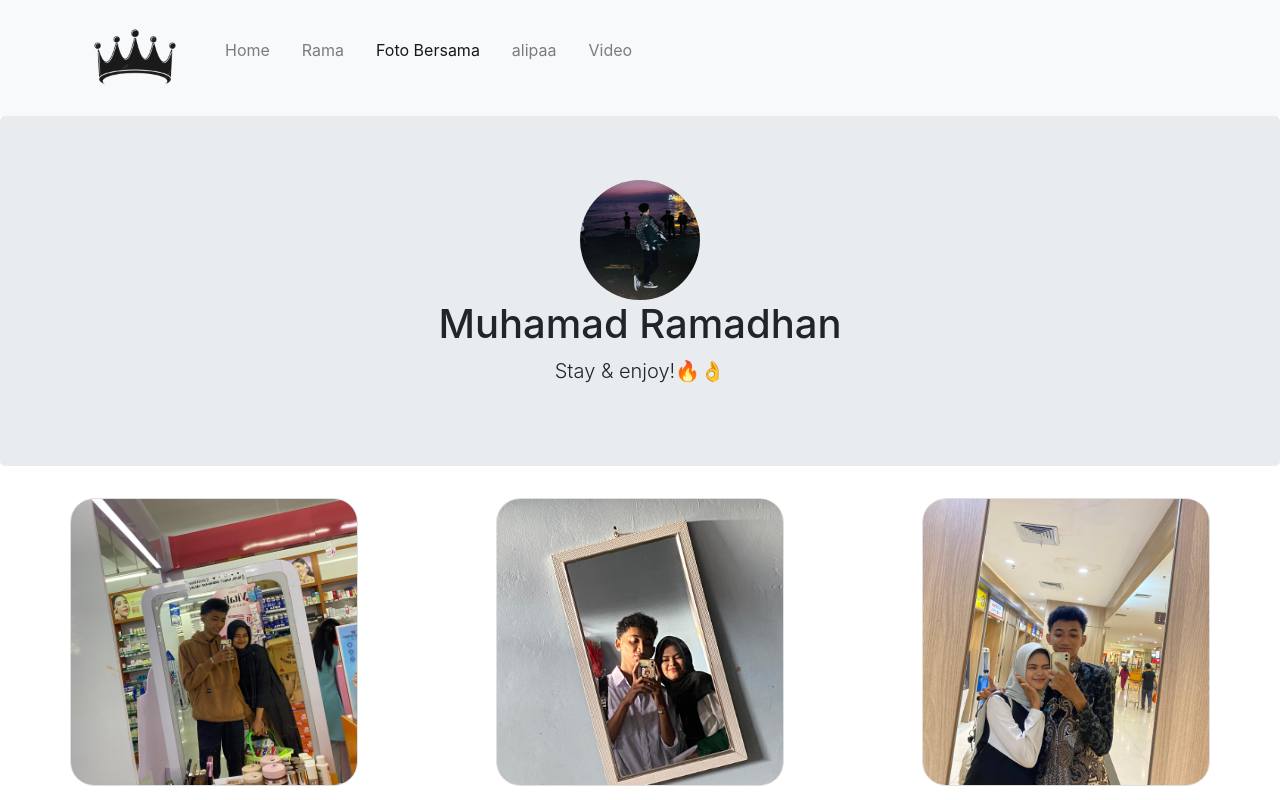
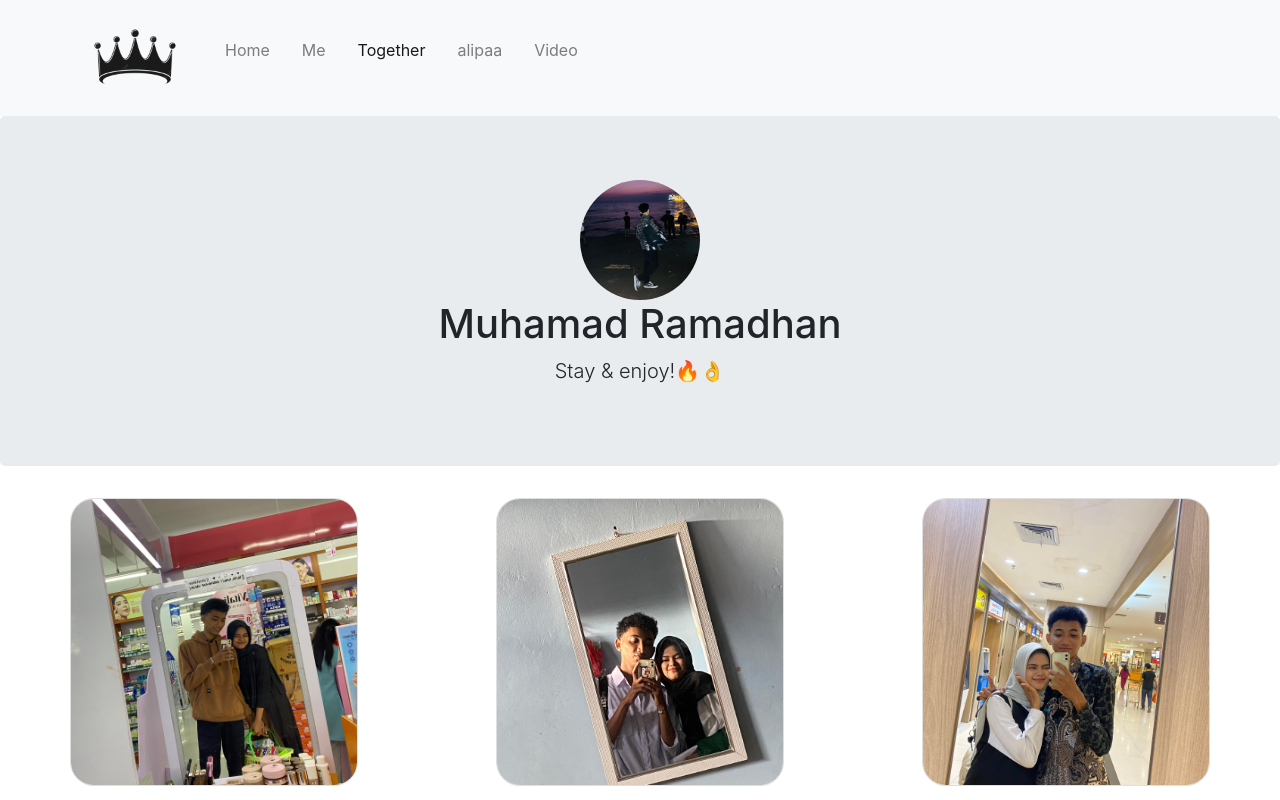
Before and after one commit to ramm292004/prince.web, a plain HTML site: page index.html/fotobersama.html in a window 1280 px wide. Drawn offline with nearby package versions, Linux system fonts and the light colour scheme.

Commit message:
Update fotobersama.html

```diff
--- a/index.html/fotobersama.html
+++ b/index.html/fotobersama.html
@@ -25,10 +25,10 @@
                             <a class="nav-link" href="index.html">Home</a>
                         </li>
                         <li>
-                            <a class="nav-link" href="rama.html">Rama</a>
+                            <a class="nav-link" href="rama.html">Me</a>
                         </li>
                         <li>
-                            <a class="nav-link active" href="fotobersama.html">Foto Bersama</a>
+                            <a class="nav-link active" href="fotobersama.html">Together</a>
                         </li>
                         <li>
                             <a class="nav-link" href="alipaa.html">alipaa</a>
@@ -48,13 +48,13 @@
     </div>
     <div class="container">
         <div class="row" style="gap: 1rem; justify-content: space-between;">
-            <div class="card" style="width: 18rem; border-radius: 8.6%;">
+            <div class="card" style="width: 18rem; border-radius: 8.4%;">
                 <img src="images/mb.jpg" class="card-img-top" alt="..." style="border-radius: 8%;">
             </div>
-            <div class="card" style="width: 18rem; border-radius: 8.6%;">
+            <div class="card" style="width: 18rem; border-radius: 8.4%;">
                 <img src="images/pb.jpg" class="card-img-top" alt="..." style="border-radius: 8%;">
             </div>
-            <div class="card" style="width: 18rem; border-radius: 8.6%;">
+            <div class="card" style="width: 18rem; border-radius: 8.4%;">
                 <img src="images/bb.jpg" class="card-img-top" alt="..." style="border-radius: 8%;">
             </div>
         </div>
```
